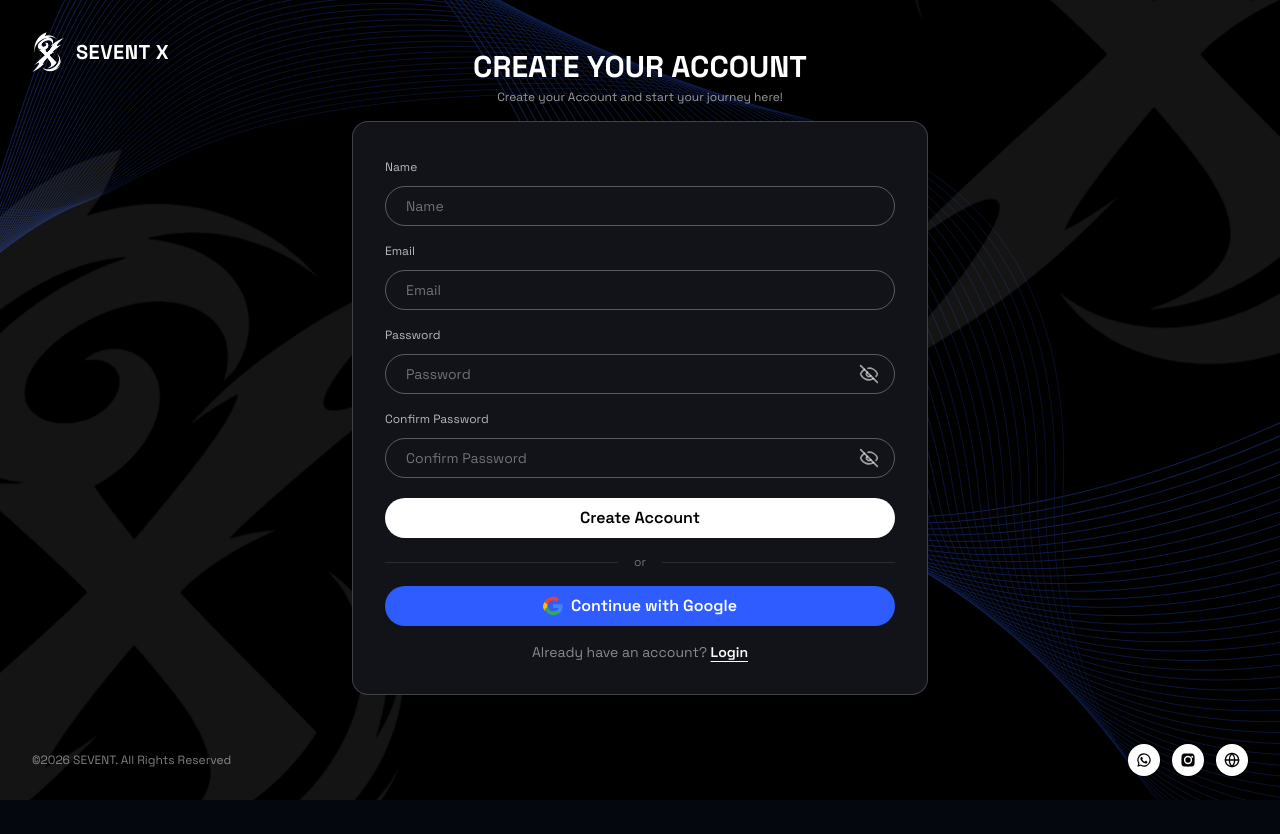
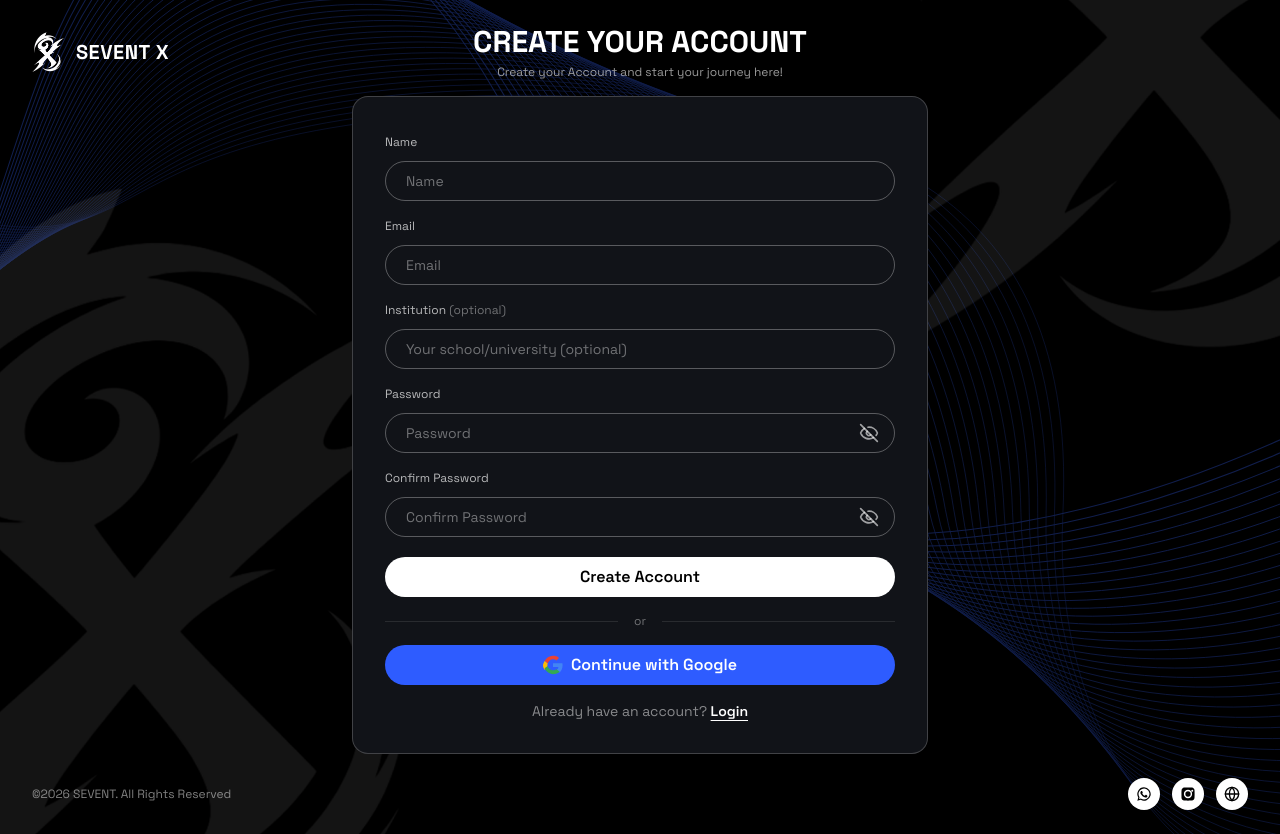
Before and after one commit to Research-and-Creativity/frontend_sevent-x, a Next.js app: page /register in a window 1280 px wide. Before the commit the page ends 800 px from the top, so only its background shows below. Built offline with nearby package versions, Linux system fonts and the light colour scheme; no server answers.

Commit message:
fix(auth): tambah field institution opsional di form registrasi, hapus hardcoded SEVENT X

```diff
--- a/src/app/(auth)/register/page.tsx
+++ b/src/app/(auth)/register/page.tsx
@@ -18,6 +18,7 @@ const registerSchema = z
   .object({
     fullName: z.string().min(2, "Name must be at least 2 characters"),
     email: z.string().email("Invalid email address"),
+    institution: z.string().min(2, "Institution must be at least 2 characters").optional().or(z.literal("")),
     password: passwordSchema,
     confirmPassword: z.string().min(1, "Please confirm your password"),
   })
@@ -50,7 +51,7 @@ export default function RegisterPage() {
         email: data.email,
         username,
         password: data.password,
-        institution: "SEVENT X",
+        institution: data.institution?.trim() || undefined,
       };
       await apiClient.post("/api/auth/register", payload);
       setRegisteredEmail(data.email);
@@ -195,6 +196,24 @@ export default function RegisterPage() {
             ))}
 
             <div>
+              <label htmlFor="institution" className="text-xs text-white/70">
+                Institution <span className="text-white/40">(optional)</span>
+              </label>
+              <input
+                id="institution"
+                type="text"
+                placeholder="Your school/university (optional)"
+                {...register("institution")}
+                className="mt-2 w-full h-10 rounded-full border border-white/30 bg-transparent px-5 text-sm text-white placeholder:text-white/40 focus:outline-none focus:border-white/70 transition-colors"
+              />
+              {errors.institution && (
+                <p className="text-xs text-red-400 mt-1">
+                  {errors.institution.message}
+                </p>
+              )}
+            </div>
+
+            <div>
               <label htmlFor="password" className="text-xs text-white/70">
                 Password
               </label>
```
